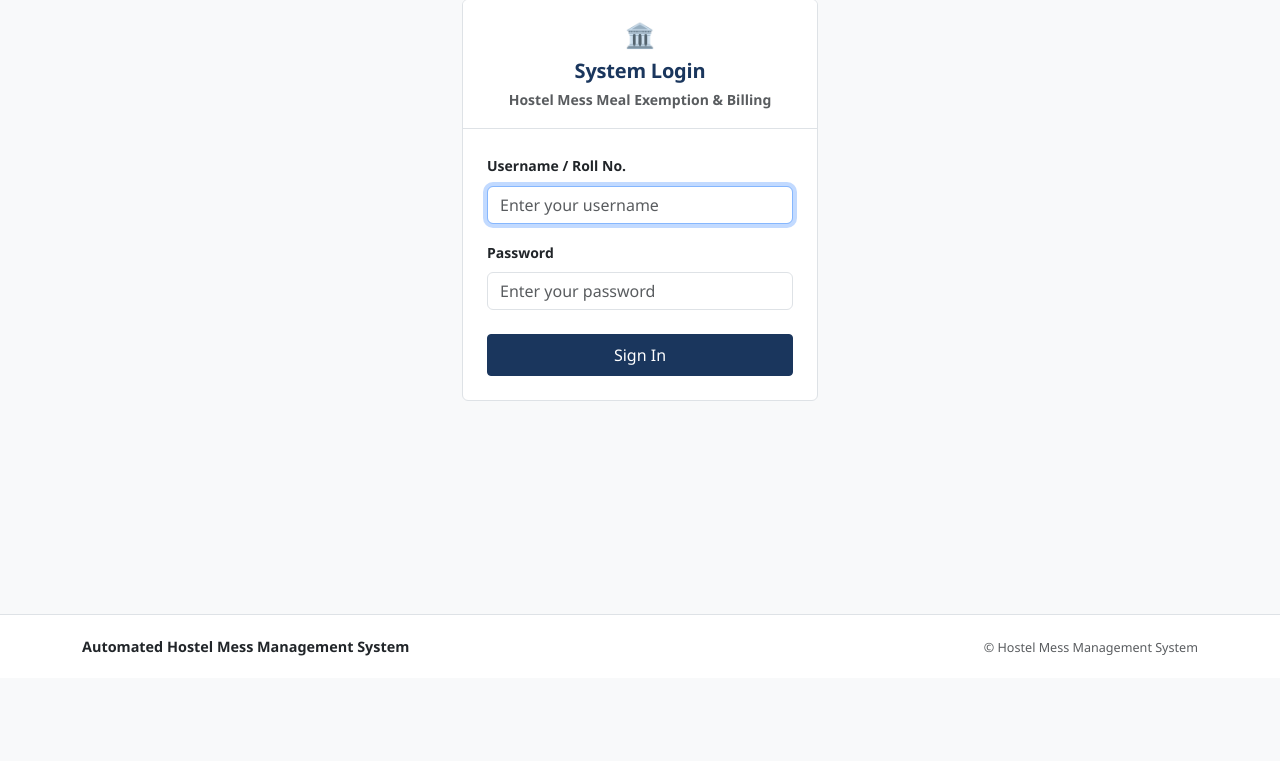
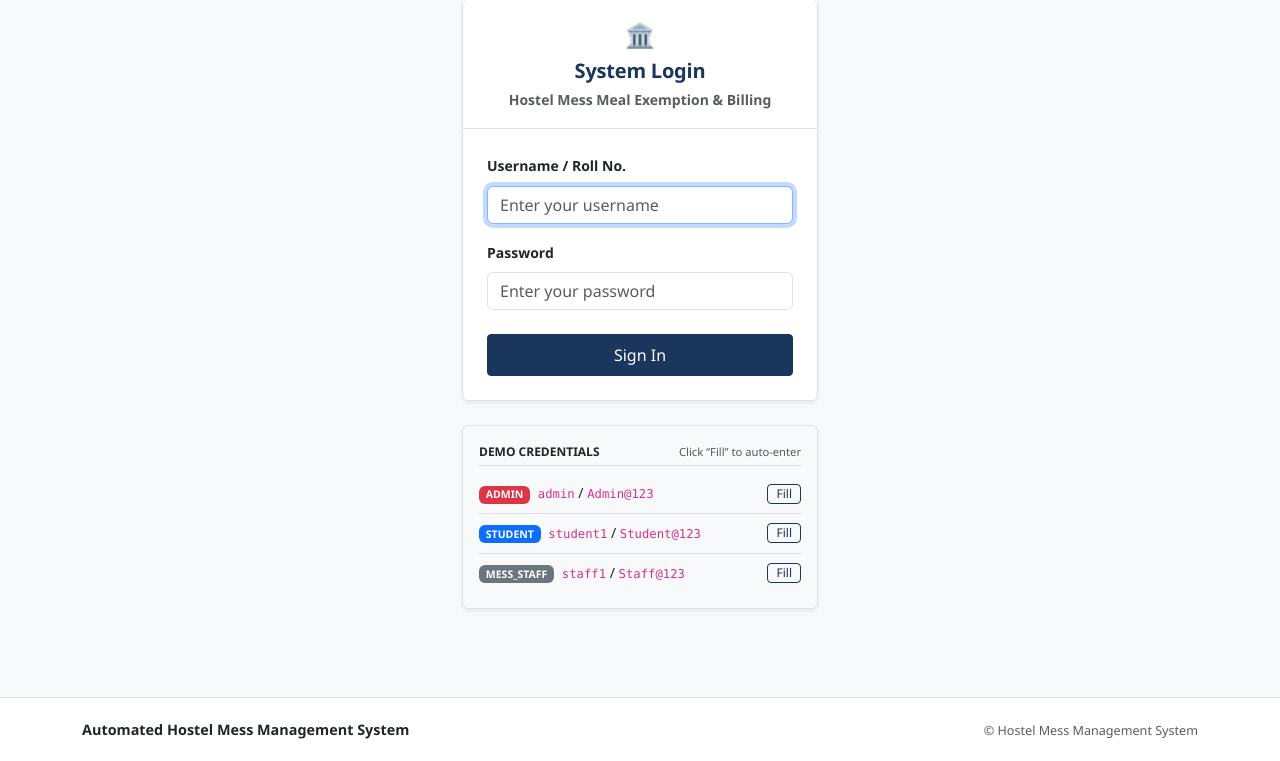
Before and after one commit to Trishit-H/hostel-mess-management-system, a Spring Boot app: page /login in a window 1280 px wide. Shown: the part 122-883 px from the top of the page. Before the commit the page ends 778 px from the top, so only its background shows below. Run offline with Spring Boot 4, Linux system fonts and the light colour scheme; some of the project's set-up classes (security, data sources, template engines, error pages and the like) are left out, and stand-ins take their place; some libraries are stand-ins or nearby versions.

Commit message:
Add demo credentials panel with quick-fill buttons on login page

```diff
--- a/src/main/resources/templates/login.html
+++ b/src/main/resources/templates/login.html
@@ -10,7 +10,7 @@
             <div class="col-md-6 col-lg-5 col-xl-4">
 
                 <!-- Login Card -->
-                <div class="card border">
+                <div class="card border shadow-sm">
                     <div class="card-header text-center py-3 bg-white">
                         <span class="fs-4 d-block mb-1">🏛️</span>
                         <h2 class="h5 mb-1">System Login</h2>
@@ -61,6 +61,60 @@
                     </div>
                 </div>
 
+                <!-- Demo Credentials Card -->
+                <div class="card border bg-light mt-3 shadow-sm">
+                    <div class="card-body p-3">
+                        <div class="d-flex justify-content-between align-items-center mb-2 pb-1 border-bottom">
+                            <span class="fw-bold small text-dark text-uppercase" style="font-size: 0.75rem;">Demo Credentials</span>
+                            <span class="text-muted" style="font-size: 0.7rem;">Click &ldquo;Fill&rdquo; to auto-enter</span>
+                        </div>
+                        <div class="list-group list-group-flush small">
+                            <div class="list-group-item bg-transparent px-0 py-2 d-flex justify-content-between align-items-center">
+                                <div>
+                                    <span class="badge bg-danger me-1">ADMIN</span>
+                                    <code>admin</code> / <code>Admin@123</code>
+                                </div>
+                                <button type="button" class="btn btn-sm btn-outline-primary py-0 px-2" style="font-size: 0.75rem;"
+                                        onclick="fillCredentials('admin', 'Admin@123')">
+                                    Fill
+                                </button>
+                            </div>
+                            <div class="list-group-item bg-transparent px-0 py-2 d-flex justify-content-between align-items-center">
+                                <div>
+                                    <span class="badge bg-primary me-1">STUDENT</span>
+                                    <code>student1</code> / <code>Student@123</code>
+                                </div>
+                                <button type="button" class="btn btn-sm btn-outline-primary py-0 px-2" style="font-size: 0.75rem;"
+                                        onclick="fillCredentials('student1', 'Student@123')">
+                                    Fill
+                                </button>
+                            </div>
+                            <div class="list-group-item bg-transparent px-0 py-2 d-flex justify-content-between align-items-center">
+                                <div>
+                                    <span class="badge bg-secondary me-1">MESS_STAFF</span>
+                                    <code>staff1</code> / <code>Staff@123</code>
+                                </div>
+                                <button type="button" class="btn btn-sm btn-outline-primary py-0 px-2" style="font-size: 0.75rem;"
+                                        onclick="fillCredentials('staff1', 'Staff@123')">
+                                    Fill
+                                </button>
+                            </div>
+                        </div>
+                    </div>
+                </div>
+
+                <script>
+                    function fillCredentials(user, pass) {
+                        var u = document.getElementById('username');
+                        var p = document.getElementById('password');
+                        if (u && p) {
+                            u.value = user;
+                            p.value = pass;
+                            u.focus();
+                        }
+                    }
+                </script>
+
             </div>
         </div>
     </div>
```
